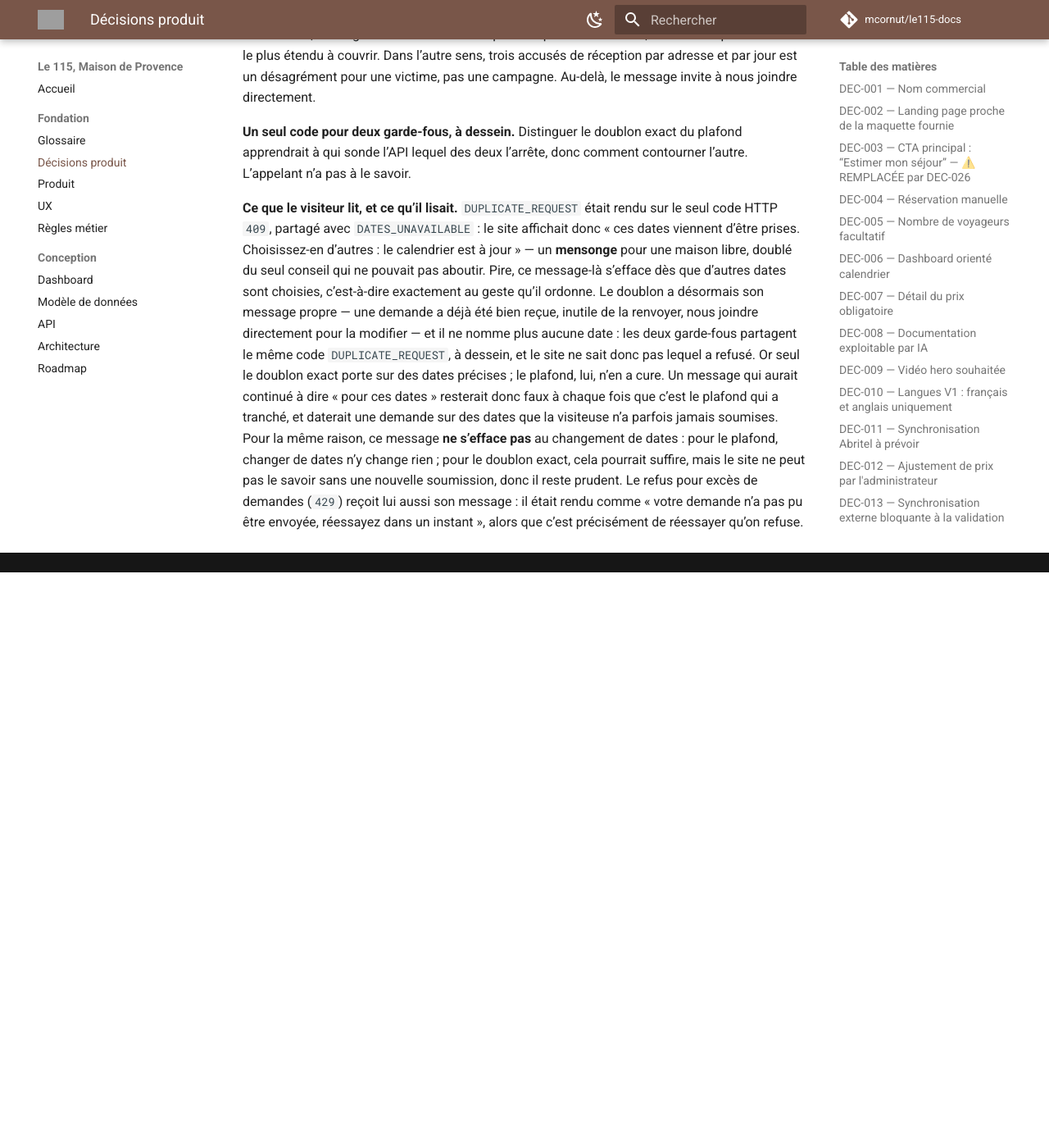
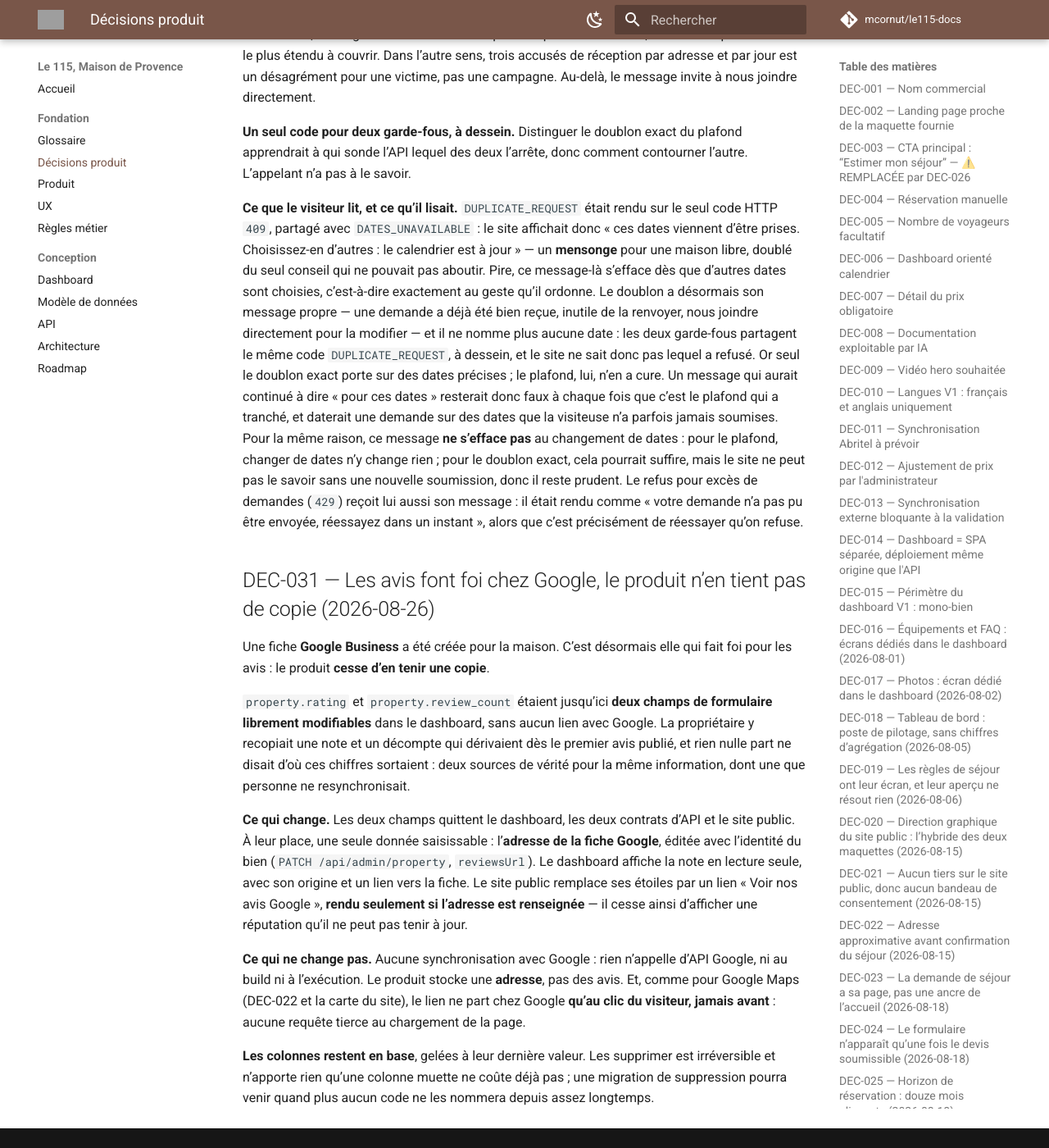
Before and after one commit to mcornut/le115-docs, an MkDocs documentation site: the page built from docs/00-Product-Decisions.md, in a window 1280 px wide and 1400 px high, scrolled down 13030 px. Shown: the whole window at 82% size. Built offline with MkDocs 1.6.1 and Material for MkDocs 9.7.7, drawn with Linux system fonts in a browser that asks for light colours; comment, search, counter and statistics services are not loaded; before the commit the page ends 13728 px from its top, so only the background shows below that; grey boxes are pictures that could not be loaded.

Commit message:
docs(avis): les avis font foi chez Google, le produit n'en tient pas de copie
DEC-031. Une fiche Google Business a été créée pour la maison : le produit
cesse de tenir une copie de la note et du nombre d'avis, qu'une main
recopiait dans le dashboard et que rien ne resynchronisait.

Ce qui change dans la doc :

- `04-Dashboard.md` affirmait « la note (0 à 5) et le nombre d'avis. On
  modifie librement puis on enregistre » — faux à partir de ce chantier.
  La section « Informations du bien » perd les avis ; « Identité du bien »
  gagne l'adresse de la page Google, avec sa règle (vide ou https).
- `06-API.md` : `reviewsUrl` entre au contrat de `PATCH /admin/property` et
  du DTO public ; `rating`/`reviewCount` quittent `/admin/content`, et la
  règle « une rating déjà enregistrée peut être modifiée, pas remise à
  null » part avec — elle n'a plus d'objet.
- `05-Data-Model.md` : `reviews_url` sur `property`. Les deux colonnes
  gelées y restent décrites, puisqu'elles restent en base.
- `08-Roadmap.md` : « Avis unitaires » reste hors périmètre, mais sa raison
  change — ce n'est plus « pas encore », c'est « chez Google ».

Aucune synchronisation avec Google : le produit stocke une ADRESSE, pas
des avis. Et le lien ne part chez Google qu'au clic du visiteur, jamais
avant — la règle posée pour Google Maps vaut ici sans changement.

Co-Authored-By: Claude Opus 5 (1M context) <noreply@anthropic.com>

```diff
--- a/docs/00-Product-Decisions.md
+++ b/docs/00-Product-Decisions.md
@@ -591,3 +591,35 @@ soumission, donc il reste prudent. Le refus pour excès de demandes (`429`)
 reçoit lui aussi son message :
 il était rendu comme « votre demande n’a pas pu être envoyée, réessayez dans
 un instant », alors que c’est précisément de réessayer qu’on refuse.
+
+## DEC-031 — Les avis font foi chez Google, le produit n’en tient pas de copie (2026-08-26)
+
+Une fiche **Google Business** a été créée pour la maison. C’est désormais elle
+qui fait foi pour les avis : le produit **cesse d’en tenir une copie**.
+
+`property.rating` et `property.review_count` étaient jusqu’ici **deux champs de
+formulaire librement modifiables** dans le dashboard, sans aucun lien avec
+Google. La propriétaire y recopiait une note et un décompte qui dérivaient dès
+le premier avis publié, et rien nulle part ne disait d’où ces chiffres
+sortaient : deux sources de vérité pour la même information, dont une que
+personne ne resynchronisait.
+
+**Ce qui change.** Les deux champs quittent le dashboard, les deux contrats
+d’API et le site public. À leur place, une seule donnée saisissable :
+l’**adresse de la fiche Google**, éditée avec l’identité du bien
+(`PATCH /api/admin/property`, `reviewsUrl`). Le dashboard affiche la note en
+lecture seule, avec son origine et un lien vers la fiche. Le site public
+remplace ses étoiles par un lien « Voir nos avis Google », **rendu seulement si
+l’adresse est renseignée** — il cesse ainsi d’afficher une réputation qu’il ne
+peut pas tenir à jour.
+
+**Ce qui ne change pas.** Aucune synchronisation avec Google : rien n’appelle
+d’API Google, ni au build ni à l’exécution. Le produit stocke une **adresse**,
+pas des avis. Et, comme pour Google Maps (DEC-022 et la carte du site), le lien
+ne part chez Google **qu’au clic du visiteur, jamais avant** : aucune requête
+tierce au chargement de la page.
+
+**Les colonnes restent en base**, gelées à leur dernière valeur. Les supprimer
+est irréversible et n’apporte rien qu’une colonne muette ne coûte déjà pas ; une
+migration de suppression pourra venir quand plus aucun code ne les nommera
+depuis assez longtemps.
--- a/docs/04-Dashboard.md
+++ b/docs/04-Dashboard.md
@@ -247,10 +247,15 @@ informations du bien.
 
 Titre, sous-titre, description et localisation (FR/EN), saisis **côte à
 côte** : une traduction anglaise manquante est signalée, sans bloquer — le
-site public retombe alors sur le français. S’y ajoutent la **note affichée**
-(0 à 5) et le **nombre d'avis**. On modifie librement puis on **enregistre**
-; seuls les champs réellement modifiés sont transmis. Une note déjà
-enregistrée peut être **changée mais pas effacée**.
+site public retombe alors sur le français. On modifie librement puis on
+**enregistre** ; seuls les champs réellement modifiés sont transmis.
+
+**Les avis ne se configurent pas ici** (2026-08-26). Ils font foi sur la fiche
+**Google Business** de la maison : le dashboard les affiche en lecture seule,
+avec leur origine et un lien vers la fiche, et ne propose aucun champ pour les
+modifier. Ce qui se saisit, c'est l'**adresse de cette fiche**, dans
+« Identité du bien » — voir la section ci-dessous. Tant qu'elle n'est pas
+renseignée, le site public n'affiche aucun lien vers les avis.
 
 Les photos ne sont plus une extension de cet écran : elles ont leur propre
 écran et leur propre entrée de menu, décrits dans la section **Photos**
@@ -260,8 +265,9 @@ ci-dessous.
 
 Depuis le 2026-08-21, l’écran **Maison** porte aussi la **fiche du bien**
 elle-même — les colonnes non traduites de `property`, distinctes du contenu
-FR/EN ci-dessus : **nom**, **accroche**, **adresse** et **capacité
-d’accueil** (`max_guests`). `slug` et **devise** restent affichés en lecture
+FR/EN ci-dessus : **nom**, **accroche**, **adresse**, **capacité
+d’accueil** (`max_guests`) et, depuis le 2026-08-26, l’adresse de la **page
+Google Business** du bien (`reviews_url`). `slug` et **devise** restent affichés en lecture
 seule, sans champ de saisie — le premier est dupliqué par la configuration du
 serveur, la seconde réinterpréterait rétroactivement tous les montants déjà
 stockés en centimes. Un seul `PATCH /api/admin/property` partiel porte cette
@@ -278,6 +284,13 @@ main**, qui n’ont pas de demande d’origine et donc pas d’effectif connu
 (DEC-028). L’adresse exacte n’est **jamais affichée au visiteur** : le site
 public situe la maison par son secteur (champ **Localisation** ci-dessus) et
 l’adresse complète part par email une fois le séjour confirmé (DEC-022).
+
+La **page Google Business** est l’adresse de la fiche Google de la maison :
+c’est elle qui fait foi pour les avis (DEC-031). Vide, ou une URL absolue en
+`https` — `http` est refusé (**422 VALIDATION**). La vider est permis, et
+c’est ainsi qu’on corrige une adresse saisie par erreur. Tant qu’elle est
+vide, le dashboard affiche l’état « à renseigner » et le site public
+n’affiche aucun lien vers les avis.
 
 ---
 
--- a/docs/06-API.md
+++ b/docs/06-API.md
@@ -29,8 +29,7 @@ Response `200` :
   "subtitle": "Maison d'exception",
   "description": "Au cœur de la Provence...",
   "location": "Luberon",
-  "rating": 4.8,
-  "reviewCount": 42,
+  "reviewsUrl": "https://g.page/le-115",
   "amenities": [
     { "code": "wifi", "icon": "wifi", "label": "Wifi haute vitesse" }
   ],
@@ -405,11 +404,11 @@ Erreurs :
 
 ### GET /api/admin/property
 
-Retourne la fiche du bien : `slug`, `name`, `baseline`, `address`, `maxGuests`, `baseNightlyPriceCents`, `currency`.
+Retourne la fiche du bien : `slug`, `name`, `baseline`, `address`, `maxGuests`, `baseNightlyPriceCents`, `currency`, `reviewsUrl`.
 
 ### PATCH /api/admin/property
 
-Met à jour tout ou partie de `name`, `baseline`, `address`, `maxGuests`, `baseNightlyPriceCents` — les cinq colonnes non traduites de `property`. `slug` et `currency` sont en **lecture seule** : ils ne figurent pas dans le contrat de la requête, et les transmettre est refusé.
+Met à jour tout ou partie de `name`, `baseline`, `address`, `maxGuests`, `baseNightlyPriceCents`, `reviewsUrl` — les six colonnes non traduites éditables de `property`. `slug` et `currency` sont en **lecture seule** : ils ne figurent pas dans le contrat de la requête, et les transmettre est refusé.
 
 **Partiel** : seuls les champs présents dans le corps de la requête sont mis à jour ; les champs omis restent inchangés.
 
@@ -417,10 +416,11 @@ Body (tous optionnels) :
 - `name` : chaîne, rognée puis exigée non vide ;
 - `baseline`, `address` : chaînes, rognées ; une valeur vide transmise est bel et bien enregistrée vide, ce n’est pas une absence ;
 - `maxGuests` : entier ≥ 1 ;
-- `baseNightlyPriceCents` : entier > 0.
+- `baseNightlyPriceCents` : entier > 0 ;
+- `reviewsUrl` : adresse de la fiche **Google Business** du bien, rognée. Vide ou URL **absolue en `https`** — `http` est refusé (l'adresse est affichée dans une page servie en HTTPS sous CSP stricte). Aucune restriction de domaine : Google sert ces fiches sous plusieurs hôtes, et la liste bouge. La **chaîne vide est une valeur**, pas une absence : c'est ainsi qu'on efface une fiche saisie par erreur.
 
 Erreurs :
-- `422 VALIDATION` : nom (rogné) vide, `maxGuests` < 1, ou `baseNightlyPriceCents` ≤ 0.
+- `422 VALIDATION` : nom (rogné) vide, `maxGuests` < 1, `baseNightlyPriceCents` ≤ 0, ou `reviewsUrl` non vide qui n'est pas une URL absolue en `https`.
 - `400 INVALID_REQUEST` : corps portant une clé hors contrat, notamment `slug` ou `currency`.
 - `404 NOT_FOUND` : bien introuvable.
 
@@ -435,7 +435,8 @@ Response `200` :
     "address": "…",
     "maxGuests": 8,
     "baseNightlyPriceCents": 15000,
-    "currency": "EUR"
+    "currency": "EUR",
+    "reviewsUrl": "https://g.page/le-115"
   },
   "warnings": []
 }
@@ -451,20 +452,25 @@ Ce signalement est **aveugle aux réservations saisies à la main** : sans deman
 
 ### GET /api/admin/content
 
-Retourne le contenu éditorial bilingue : `rating`, `reviewCount`, `title/subtitle/description/location` en `{fr,en}`, `amenities[]` (`id`, `code`, `icon`, `label{fr,en}`), `faq[]` (`id`, `question{fr,en}`, `answer{fr,en}`).
+Retourne le contenu éditorial bilingue : `title/subtitle/description/location` en `{fr,en}`, `amenities[]` (`id`, `code`, `icon`, `label{fr,en}`), `faq[]` (`id`, `question{fr,en}`, `answer{fr,en}`).
 
 ### PATCH /api/admin/content
 
-Met à jour les champs éditoriaux property (`title/subtitle/description/location` en `{fr,en}`) + `rating` (0–5) + `reviewCount` (≥0).
+Met à jour les champs éditoriaux property (`title/subtitle/description/location` en `{fr,en}`).
 
-**Partiel** : seuls les champs présents dans le corps de la requête sont mis à jour ; les champs omis (y compris `rating`/`reviewCount`) restent inchangés. Chaque champ localisé, quand il est fourni, doit porter les deux locales `{fr,en}`.
+**Partiel** : seuls les champs présents dans le corps de la requête sont mis à jour ; les champs omis restent inchangés. Chaque champ localisé, quand il est fourni, doit porter les deux locales `{fr,en}`.
 
-**Effacement** : l'absence d'une clé signifie « inchangé ». Les valeurs
-scalaires ne peuvent donc pas être remises à vide par cette route — une
-`rating` déjà enregistrée peut être modifiée, pas remise à `null`. Un champ
-localisé transmis avec des chaînes vides, en revanche, est bel et bien
-enregistré vide ; c'est le dashboard qui exige un français non vide sur les
-quatre textes éditoriaux.
+**Effacement** : l'absence d'une clé signifie « inchangé ». Un champ localisé
+transmis avec des chaînes vides, en revanche, est bel et bien enregistré vide ;
+c'est le dashboard qui exige un français non vide sur les quatre textes
+éditoriaux.
+
+**`rating` et `reviewCount` ont quitté ce contrat** (2026-08-26) : les avis font
+foi sur une fiche Google Business, dont l'adresse s'édite via
+`PATCH /api/admin/property` (`reviewsUrl`). Les deux clés sont désormais **hors
+contrat** — les transmettre rend `400 INVALID_REQUEST`, comme toute clé inconnue.
+Les colonnes `rating` et `review_count` restent en base, gelées à leur dernière
+valeur, mais **plus rien ne les écrit ni ne les lit**.
 
 ### POST /api/admin/amenities
 
--- a/docs/08-Roadmap.md
+++ b/docs/08-Roadmap.md
@@ -61,7 +61,8 @@ Envisagés en amont, non retenus dans la nav V1 livrée (détail dans
 `04-Dashboard.md`) :
 
 - Clients (fiche transverse)
-- Avis unitaires
+- Avis unitaires — et depuis DEC-031, plus seulement « pas encore » : les avis font foi
+  sur la fiche Google Business, le produit n'en tient aucune copie
 - Messages
 - Rapports
 - Multi-bien / Logements
```
Also changed, not shown: docs/05-Data-Model.md (+1 -0 lines).
